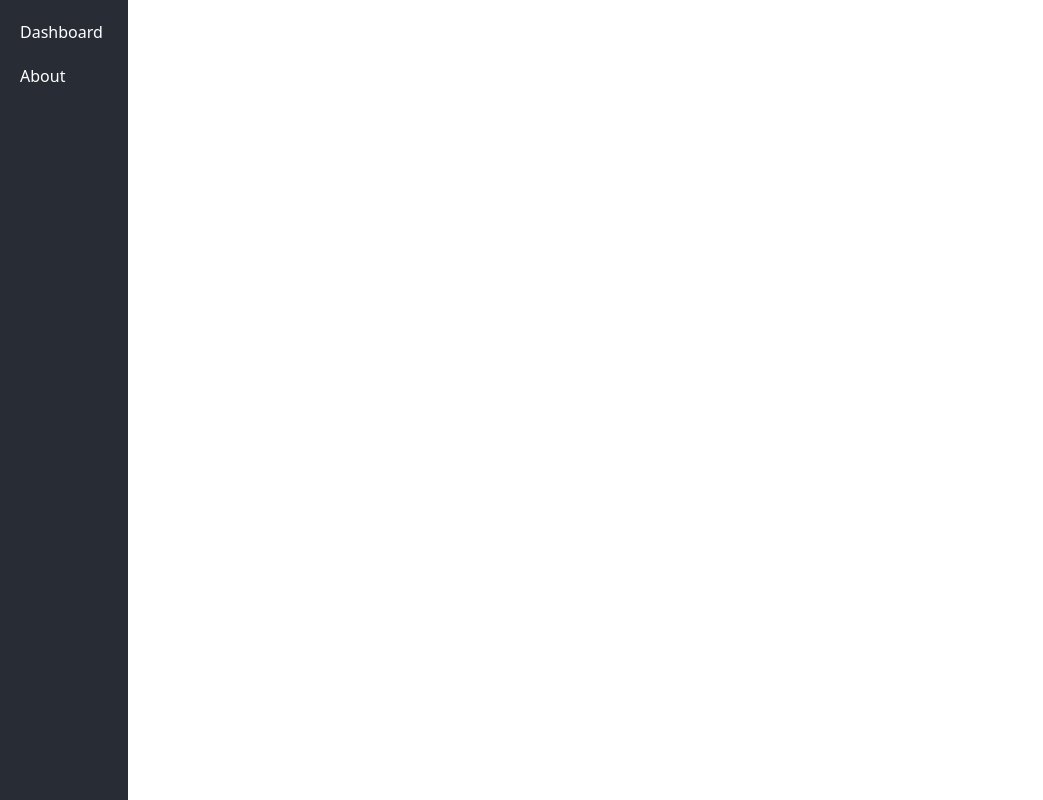
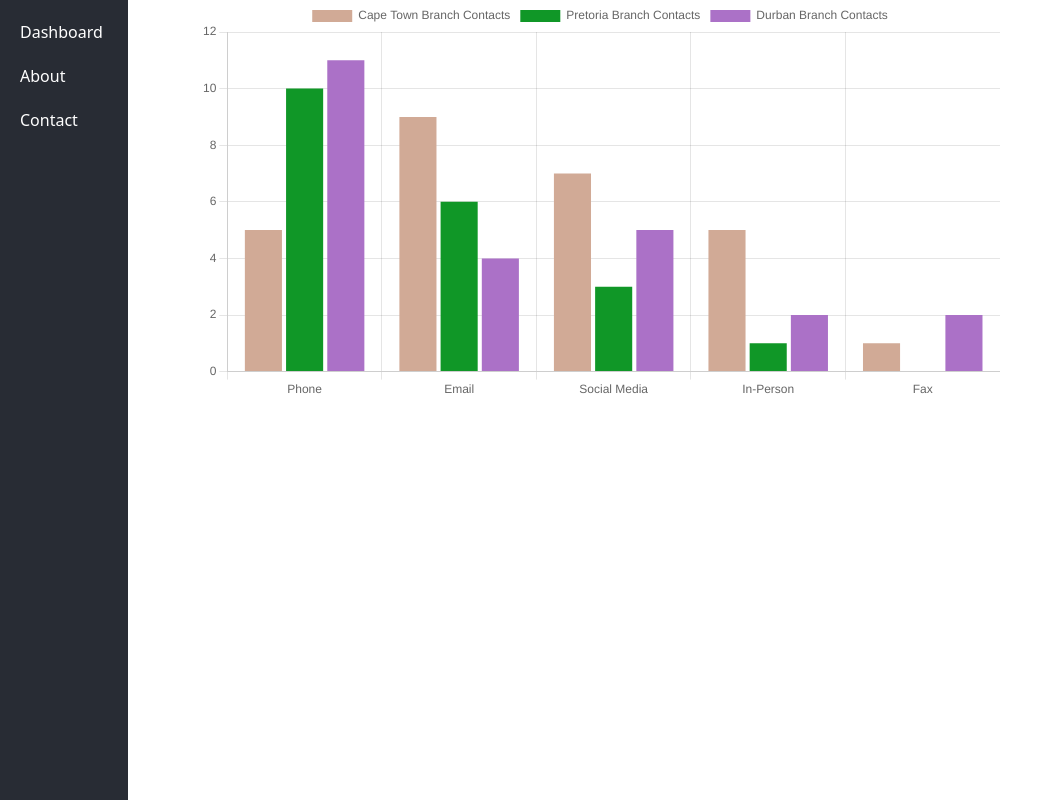
Before and after one commit to Kai-Barker/Week5CHartJSTask_GMT, a React (Create React App) app in the folder chartjs-task/: page /contact in a window 1280 px wide. Before the commit this address had no page. Shown: the whole page, without its empty margins (0-1043 px from the left). Built offline with nearby package versions, Linux system fonts and the light colour scheme.

Commit message:
Implement Bar Chart

```diff
--- a/chartjs-task/src/App.js
+++ b/chartjs-task/src/App.js
@@ -3,7 +3,7 @@ import { BrowserRouter as Router, Routes, Route } from "react-router-dom";
 import Navbar from "./components/Navbar";
 import Home from "./components/Home";
 import About from "./components/About";
-/*import Contact from "./components/Contact";*/
+import Contact from "./components/Contact";
 
 
 function App() {
@@ -14,8 +14,7 @@ function App() {
         <Routes>
         <Route path="/" element={<Home />} />
          <Route path="/about" element={<About />} />
-        {/*
-        <Route path="/contact" element={<Contact />} /> */}
+        <Route path="/contact" element={<Contact />} />
         </Routes>
 
       </div>
--- /dev/null
+++ b/chartjs-task/src/components/Contact.css
@@ -0,0 +1,10 @@
+.contact-page {
+    width: 100%;
+    height: 50vh;
+    padding-left: 10%;
+}
+
+.bar-chart {
+    width: 100%;
+    height: 100%;
+}
--- /dev/null
+++ b/chartjs-task/src/components/Contact.js
@@ -0,0 +1,12 @@
+import BarChart from "./bar-chart";
+import "./Contact.css";
+
+function Contact () {
+    return (
+        <div className="contact-page">
+            <BarChart className="bar-chart"/>
+        </div>
+    );
+}
+
+export default Contact;
--- a/chartjs-task/src/components/Navbar.js
+++ b/chartjs-task/src/components/Navbar.js
@@ -6,7 +6,7 @@ function Navbar() {
     <nav style={{ padding: "10px", backgroundColor: "#282c34", height:'100vh', width:'10%', position:'fixed', display:"flex", flexDirection:"column" }}>
       <Link to="/" style={{ margin: "10px", color: "white", textDecoration: "none"}}>Dashboard</Link>
       <Link to="/about" style={{ margin: "10px", color: "white", textDecoration: "none", }}>About</Link>
-     {/* <Link to="/contact" style={{ margin: "10px", color: "white", textDecoration: "none" }}>Contact</Link> */}
+     <Link to="/contact" style={{ margin: "10px", color: "white", textDecoration: "none" }}>Contact</Link>
     </nav>
   );
 }
--- a/chartjs-task/src/components/bar-chart.js
+++ b/chartjs-task/src/components/bar-chart.js
@@ -4,10 +4,19 @@ import { Bar } from "react-chartjs-2";
 function BarChart () {
     return (
         <Bar data={{
-            labels: ["TcgPlayer","eBay","Amazon","CoolStuffInc"],
+            labels: ["Phone","Email","Social Media","In-Person","Fax"],
             datasets: [{
-                label: 'Dataset 1',
-                data: [2.69,4.95,6.18,3.99]
+                label: 'Cape Town Branch Contacts',
+                data: [5,9,7,5,1],
+                backgroundColor: '#d1aa96'
+            },{
+                label: 'Pretoria Branch Contacts',
+                data: [10,6,3,1,0],
+                backgroundColor: '#109727'
+            },{
+                label: 'Durban Branch Contacts',
+                data: [11,4,5,2,2],
+                backgroundColor: '#ab71c7'
             }]
         }}/>
     )
```
